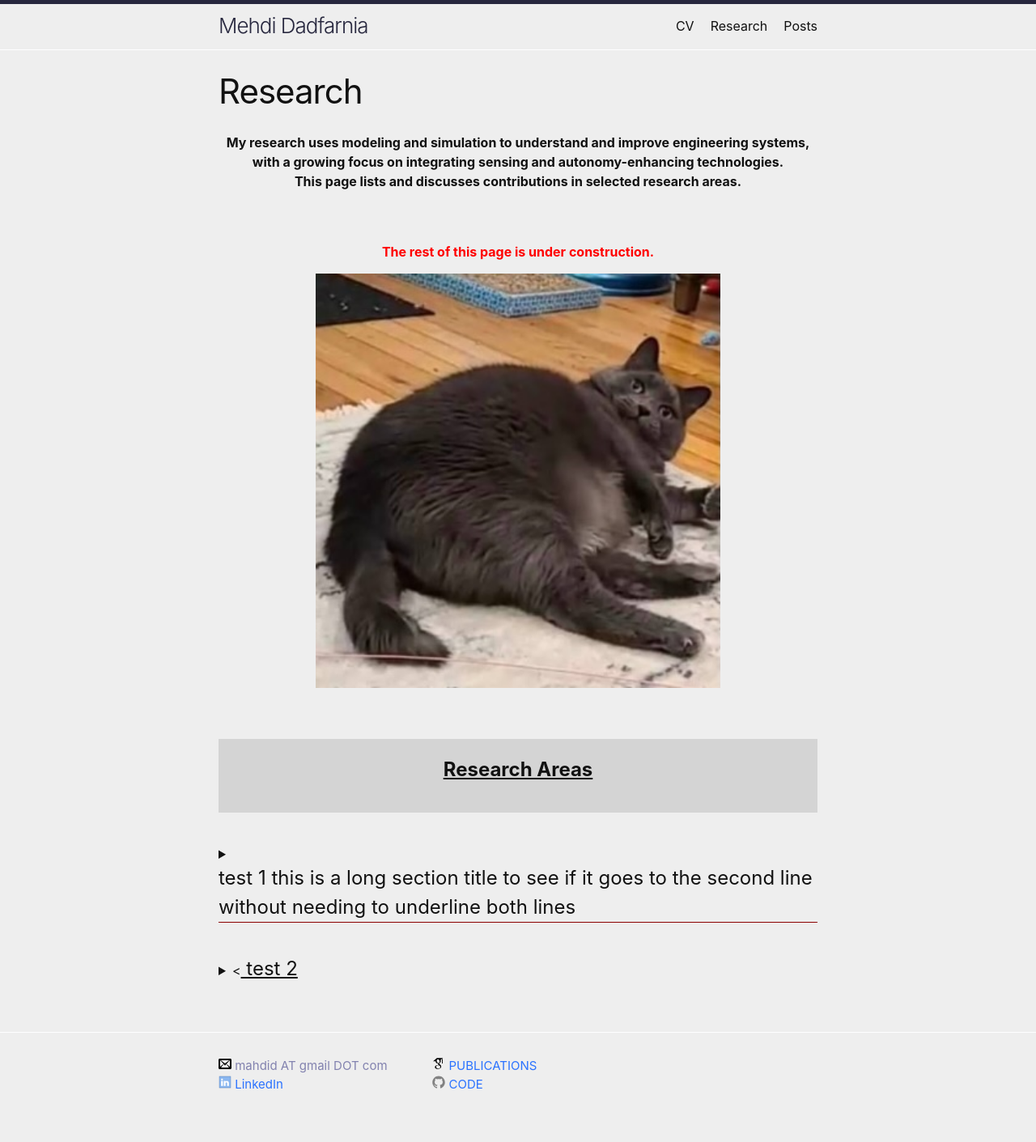
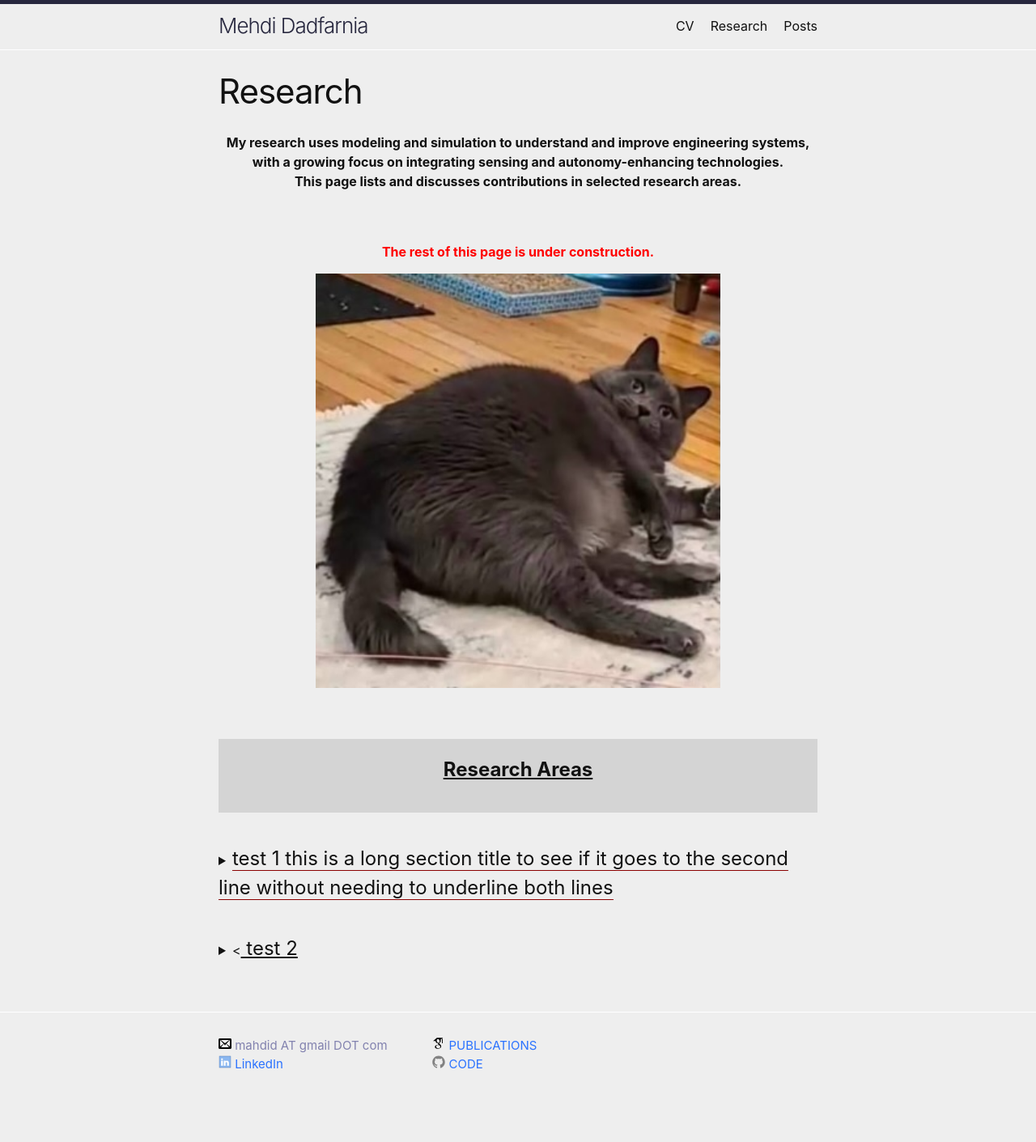
Before and after one commit to mehdidadfarnia/mehdidadfarnia.github.io, a Jekyll site: the page built from research.markdown, in a window 1280 px wide. Shown: the whole page at 81% size. Built offline with Jekyll 4.4.1, drawn with Linux system fonts in a browser that asks for light colours; after the commit the page ends 1386 px from its top, so only the background shows below that.

Commit message:
testing expandable section try 12

```diff
--- a/research.markdown
+++ b/research.markdown
@@ -24,9 +24,9 @@ permalink: /Research/
 
 <details>
   <summary>
-    <h1 style="display: block; border-bottom: 1px solid darkred; margin: 0; flex: 1;">test 1 this is a long section title to see if it goes to the second line without needing to underline both lines</h1>
+    <h1 style="display: inline; border-bottom: 1px solid darkred; margin: 0; flex: 1;">test 1 this is a long section title to see if it goes to the second line without needing to underline both lines</h1>
   </summary>
-  hidden content, this is a test
+  hidden content, this is a test again
 </details>
 
 <br>
```
